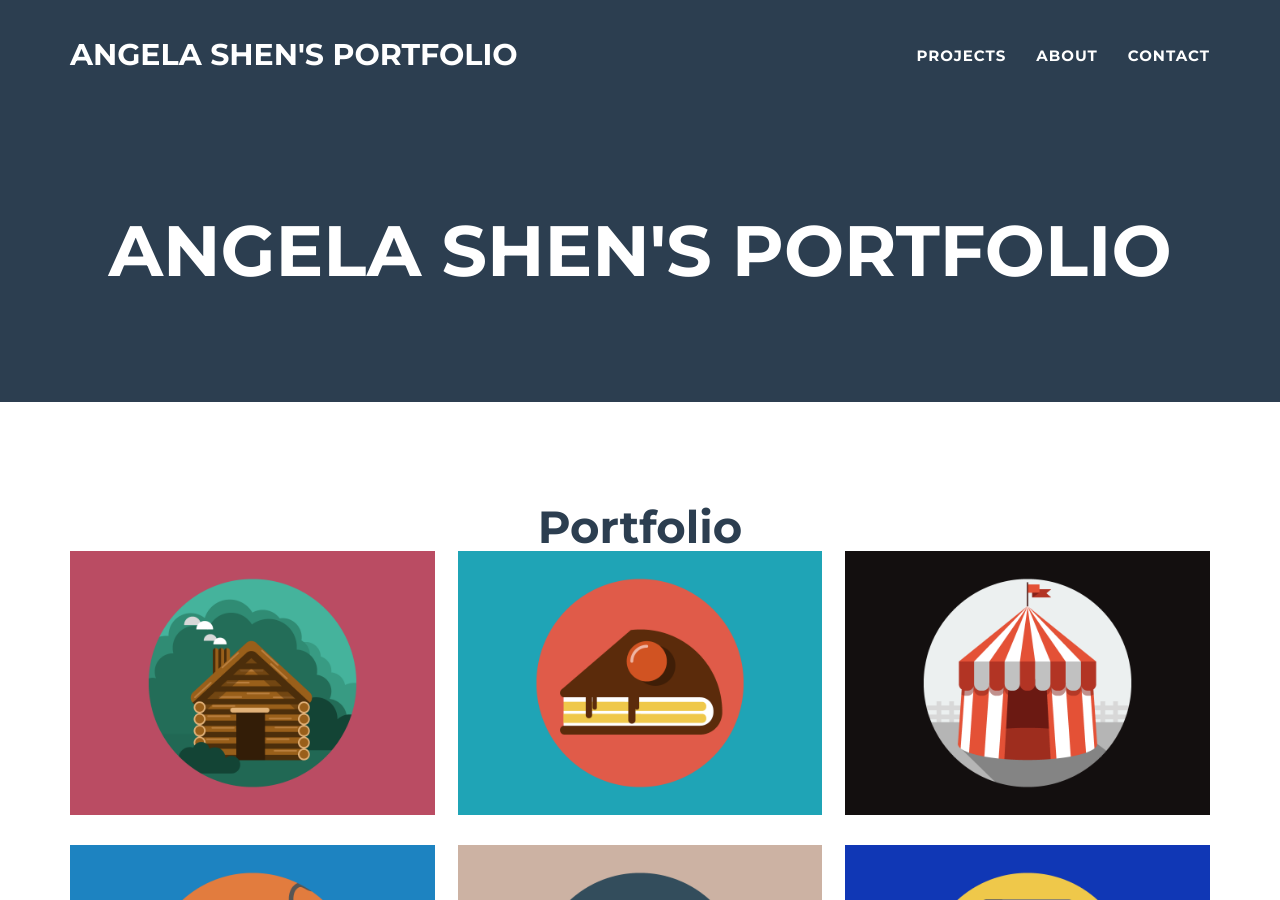
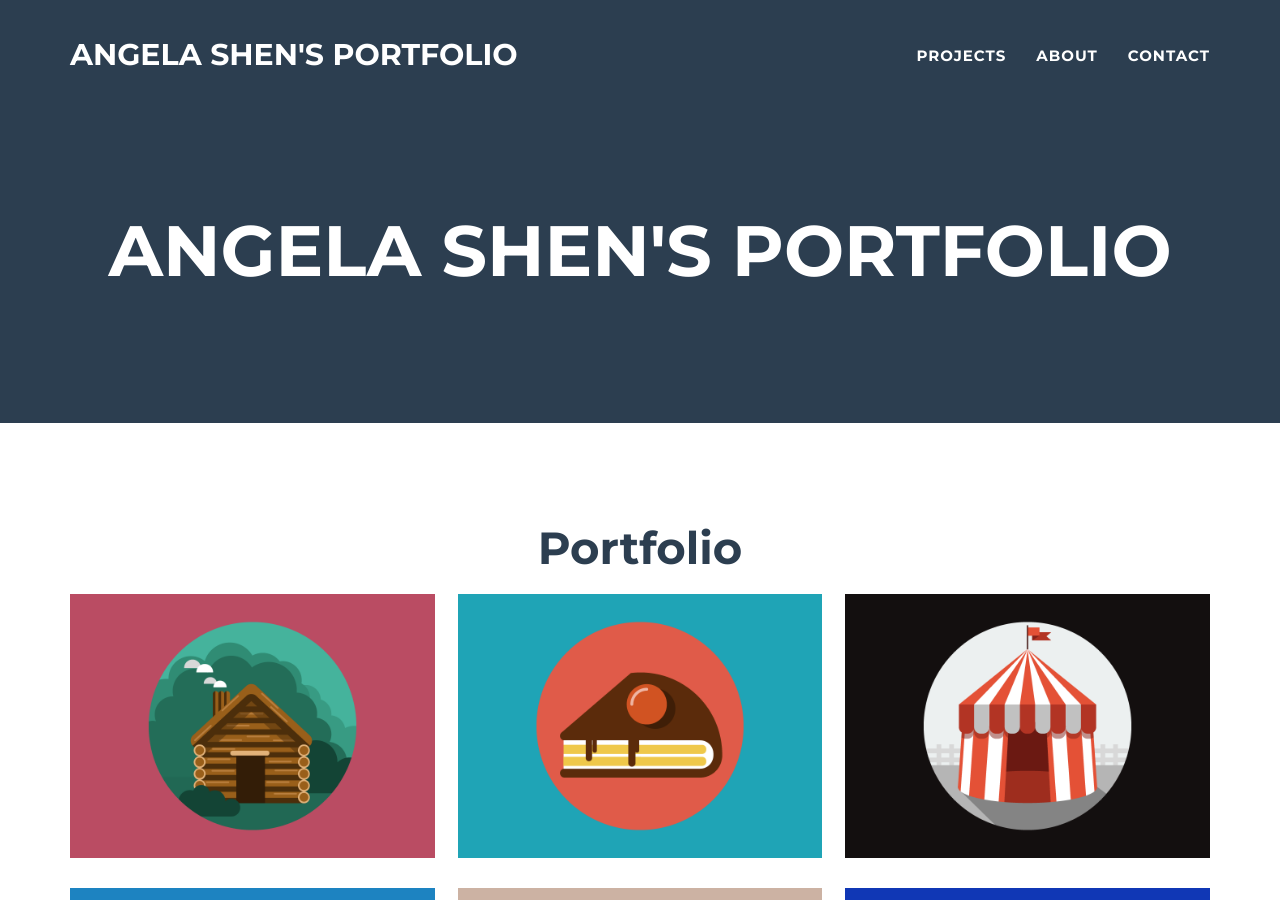
Before and after one commit to shen02/portfolio, a Jekyll site: the page built from _posts/2014-07-18-project-1.markdown, in a window 1280 px wide and 900 px high. Built offline with Jekyll 4.4.1, drawn with Linux system fonts in a browser that asks for light colours.

Commit message:
Added empty lines

```diff
--- a/_includes/about.html
+++ b/_includes/about.html
@@ -4,6 +4,7 @@
     <div class="row">
       <div class="col-lg-12 text-center">
         <h2>About</h2>
+        <br>
       </div>
     </div>
     <div class="row">
--- a/_includes/contact.html
+++ b/_includes/contact.html
@@ -4,7 +4,7 @@
     <div class="row">
       <div class="col-lg-12 text-center">
         <h2>Contact Me</h2>
-        <hr>
+        <br>
       </div>
     </div>
     <div class="row">
--- a/_includes/contact_static.html
+++ b/_includes/contact_static.html
@@ -4,6 +4,7 @@
     <div class="row">
       <div class="col-lg-12 text-center">
         <h2>Contact Me!</h2>
+        <br>
       </div>
     </div>
     <div class="row">
--- a/_includes/header.html
+++ b/_includes/header.html
@@ -6,6 +6,7 @@
        <!-- <img class="img-responsive" src="img/profile.png" alt="profile-pic" />-->
         <div class="intro-text">
           <span class="name">{{ site.title }}</span>
+          <br>
           <span class="skills">{{ site.skills }}</span>
         </div>
       </div>
--- a/_includes/modals.html
+++ b/_includes/modals.html
@@ -14,6 +14,7 @@
         <div class="col-lg-8 col-lg-offset-2">
           <div class="modal-body">
             <h2>{{ post.title }}</h2>
+            <br>
             <img src="img/portfolio/{{ post.img }}" class="img-responsive img-centered" alt="{{ post.alt }}">
             {% if post.description %}
             <p>{{ post.description }}</p>
--- a/_includes/portfolio_grid.html
+++ b/_includes/portfolio_grid.html
@@ -4,6 +4,7 @@
     <div class="row">
       <div class="col-lg-12 text-center">
         <h2>Portfolio</h2>
+        <br>
       </div>
     </div>
     <div class="portfolio-flex-row">
```
